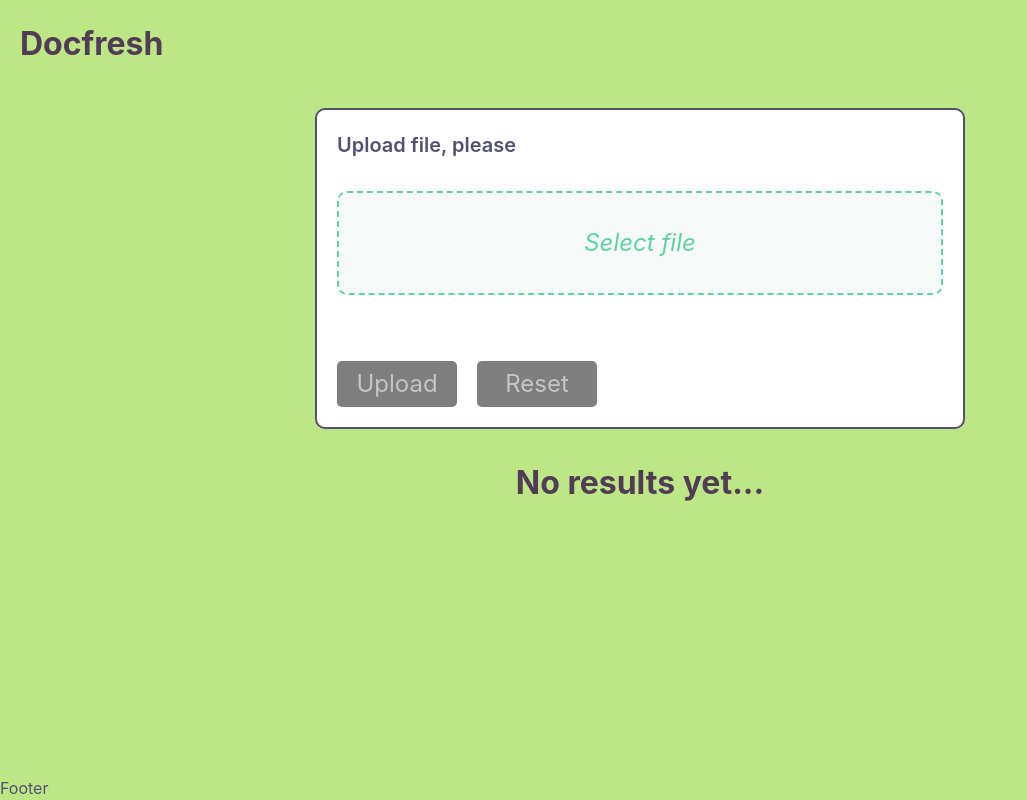
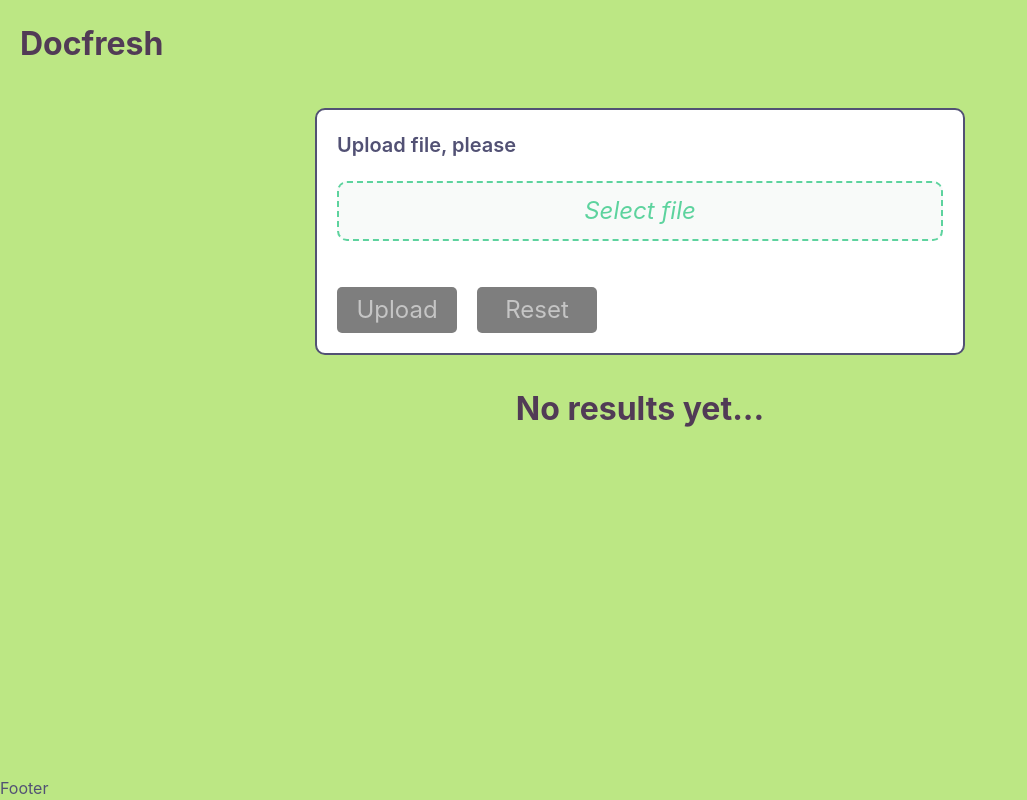
Before and after one commit to yurirodnov/doc-fresh, a React (Vite) app in the folder front/: page / in a window 1280 px wide. Shown: the whole page, without its empty margins (0-1027 px from the left). Built offline with nearby package versions, Linux system fonts and the light colour scheme.

Commit message:
add failed list

```diff
--- a/front/src/components/file-upload-form/FileUploadForm.module.css
+++ b/front/src/components/file-upload-form/FileUploadForm.module.css
@@ -11,7 +11,7 @@
 .form {
   display: flex;
   flex-direction: column;
-  gap: 15px;
+  gap: 5px;
 }
 
 .statusMessage {
@@ -31,8 +31,7 @@
   flex-direction: column;
   align-items: center;
   justify-content: center;
-  gap: 8px;
-  padding: 32px 20px;
+  padding: 10px 10px;
   color: var(--emerald);
   border: 2px dashed var(--emerald);
   border-radius: 10px;
--- a/front/src/components/report-viewer/ReportViewer.tsx
+++ b/front/src/components/report-viewer/ReportViewer.tsx
@@ -1,13 +1,21 @@
 // front//src/components/report-viewer/ReportViewer.tsx
 
+import { useState } from "react";
 import type { LinkCheckReport } from "../../types/types";
 import styles from "./ReportViewer.module.css";
+import { Button } from "../button/Button";
 
 interface ReportViewerProps {
   report: LinkCheckReport | null;
 }
 
 export const ReportViewer = ({ report }: ReportViewerProps) => {
+  const [showFails, setShowFails] = useState<boolean>(false);
+
+  const handleShowFailed = () => {
+    setShowFails((prev) => !prev);
+  };
+
   return (
     <div className={styles.report}>
       <h3>Check report</h3>
@@ -23,6 +31,24 @@ export const ReportViewer = ({ report }: ReportViewerProps) => {
         <span>Fail:</span>
         <span>{report ? report.linksFailCount : "N/A"}</span>
       </div>
+
+      {report?.linksFailCount && report.linksFailCount > 0 ? (
+        <div className={styles.failedLinksWrapper}>
+          <div>
+            <span>Failed links</span>
+            <Button title="Show" onClick={handleShowFailed} />
+          </div>
+          {showFails && (
+            <div className={styles.failedLinksList}>
+              {report.linksFailList.map((link) => (
+                <div className={styles.failedLink}>
+                  <a href={link}>{link}</a>
+                </div>
+              ))}
+            </div>
+          )}
+        </div>
+      ) : null}
     </div>
   );
 };
```
